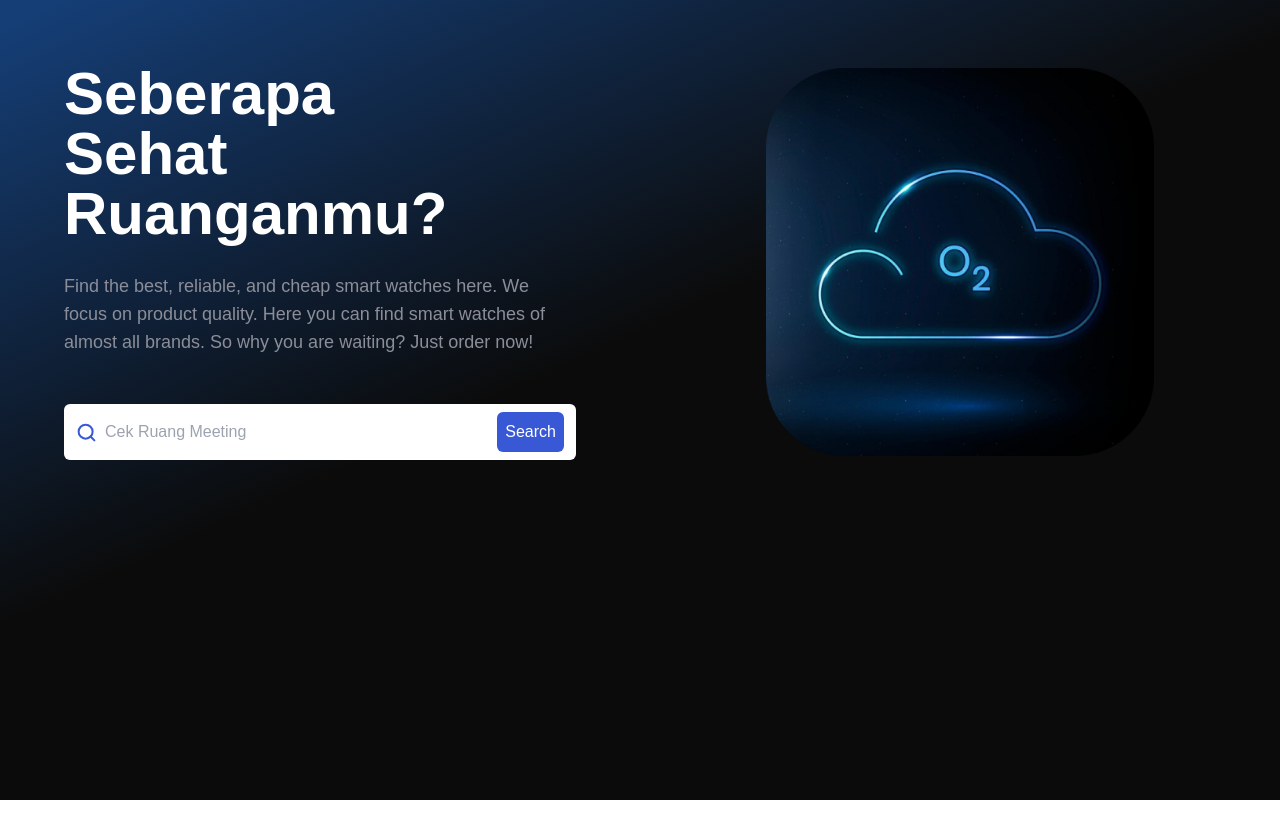
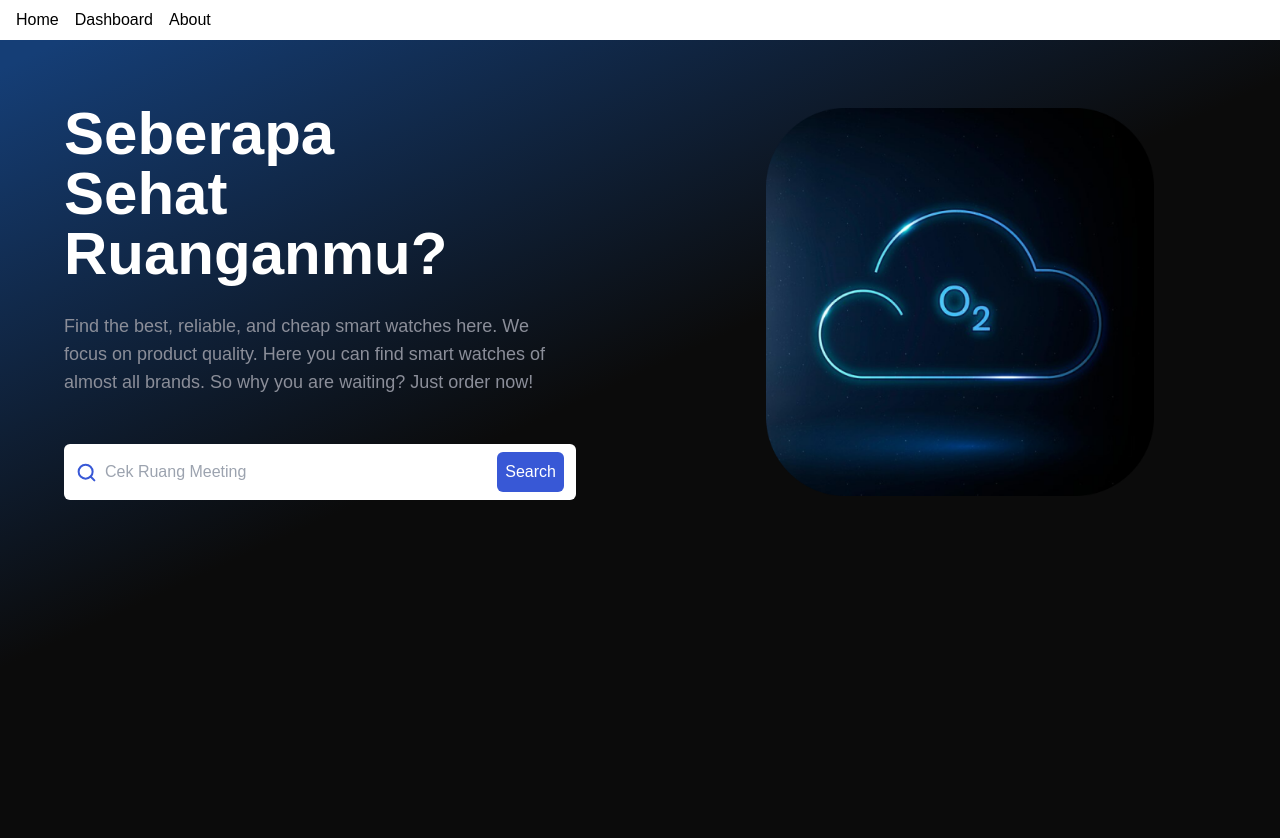
Before and after one commit to rizkisetyap/CekPolusi, a React (Vite) app: page / in a window 1280 px wide. Before the commit the page ends 800 px from the top, so only its background shows below. Built offline with nearby package versions, Linux system fonts and the light colour scheme.

Commit message:
about page

```diff
--- a/src/App.tsx
+++ b/src/App.tsx
@@ -1,3 +1,4 @@
+import About from "./pages/About";
 import Dashboard from "./pages/Dashboard";
 import { Home } from "./pages/Home";
 import { createBrowserRouter, RouterProvider } from "react-router-dom";
@@ -10,6 +11,10 @@ const router = createBrowserRouter([
 		path: "/dashboard",
 		element: <Dashboard />,
 	},
+	{
+		path: "/about",
+		element: <About />,
+	},
 ]);
 function App() {
 	return <RouterProvider router={router} />;
--- /dev/null
+++ b/src/components/Layout.tsx
@@ -0,0 +1,19 @@
+import { FC, ReactNode } from "react";
+import { Link } from "react-router-dom";
+interface Props {
+	children: ReactNode;
+}
+const Layout: FC<Props> = ({ children }) => {
+	return (
+		<main>
+			<nav className="flex gap-4 py-2 px-4">
+				<Link to="/">Home</Link>
+				<Link to="/dashboard">Dashboard</Link>
+				<Link to="/about">About</Link>
+			</nav>
+			{children}
+		</main>
+	);
+};
+
+export default Layout;
--- /dev/null
+++ b/src/pages/About.tsx
@@ -0,0 +1,21 @@
+import Layout from "../components/Layout";
+import s from "../css/home.module.css";
+import image from "../assets/images/about.jpeg";
+const About = () => {
+	return (
+		<Layout>
+			<div className={s.home__main + ""}>
+				<div className="p-4 relative">
+					<img className="absolute top-0 left-0" src={image} />
+					<div className="z-10 absolute left-8 bg-black text-white w-[400px] p-3 rounded-md shadow-md">
+						<h4>
+							Credits : <em className="text-sm text-gray-400">Coming soon..</em>
+						</h4>
+					</div>
+				</div>
+			</div>
+		</Layout>
+	);
+};
+
+export default About;
--- a/src/pages/Dashboard.tsx
+++ b/src/pages/Dashboard.tsx
@@ -2,6 +2,7 @@ import { useState } from "react";
 import DefaultMap from "../components/DefaultMap";
 import MainChart from "../components/MainChart";
 import s from "../css/home.module.css";
+import Layout from "../components/Layout";
 const Dashboard = () => {
 	const [data, setData] = useState([...new Array(10).fill(0).map(() => getRandomArbitrary(100, 500))]);
 
@@ -9,6 +10,7 @@ const Dashboard = () => {
 		setData([...new Array(10).fill(0).map(() => getRandomArbitrary(100, 500))]);
 	}
 	return (
+		<Layout>
 			<div className={s.home__main + " w-screen h-screen"}>
 				<div className="p-4">
 					<div className="mb-6">
@@ -27,6 +29,7 @@ const Dashboard = () => {
 					</div>
 				</div>
 			</div>
+		</Layout>
 	);
 };
 function getRandomArbitrary(min: number, max: number) {
--- a/src/pages/Home.tsx
+++ b/src/pages/Home.tsx
@@ -2,9 +2,11 @@ import cn from "classnames";
 import img from "../assets/images/cloud.png";
 import style from "../css/home.module.css";
 import searchIcon from "../assets/images/search.svg";
+import Layout from "../components/Layout";
 
 export const Home = () => {
 	return (
+		<Layout>
 			<div className={cn(style.home__main, "h-screen w-screen overflow-x-hidden")}>
 				<div className="grid items-center grid-cols-1 lg:grid-cols-2">
 					<div className="p-6 md:p-8 lg:p-16">
@@ -18,8 +20,8 @@ export const Home = () => {
 									Ruanganmu?
 								</h1>
 								<p className="text-[#8B8E99] hidden md:block md:text-base lg:text-lg text-sm">
-								Find the best, reliable, and cheap smart watches here. We focus on product quality. Here you can
-								find smart watches of almost all brands. So why you are waiting? Just order now!
+									Find the best, reliable, and cheap smart watches here. We focus on product quality. Here you
+									can find smart watches of almost all brands. So why you are waiting? Just order now!
 								</p>
 								<div className="bg-white hidden md:block mt-12 py-2 rounded-md">
 									<div className="relative px-3 flex justify-between items-center">
@@ -41,8 +43,8 @@ export const Home = () => {
 							</div>
 						</div>
 						<p className="text-[#8B8E99] md:hidden lg:text-base text-sm">
-						Find the best, reliable, and cheap smart watches here. We focus on product quality. Here you can find
-						smart watches of almost all brands. So why you are waiting? Just order now!
+							Find the best, reliable, and cheap smart watches here. We focus on product quality. Here you can
+							find smart watches of almost all brands. So why you are waiting? Just order now!
 						</p>
 						<div className="bg-white md:hidden mt-12 py-2 rounded-md">
 							<div className="relative px-3 flex justify-between items-center">
@@ -64,5 +66,6 @@ export const Home = () => {
 					</div>
 				</div>
 			</div>
+		</Layout>
 	);
 };
```
Also changed, not shown: src/assets/images/about.jpeg (added). Lines whose indentation alone changed are shown as unchanged.
